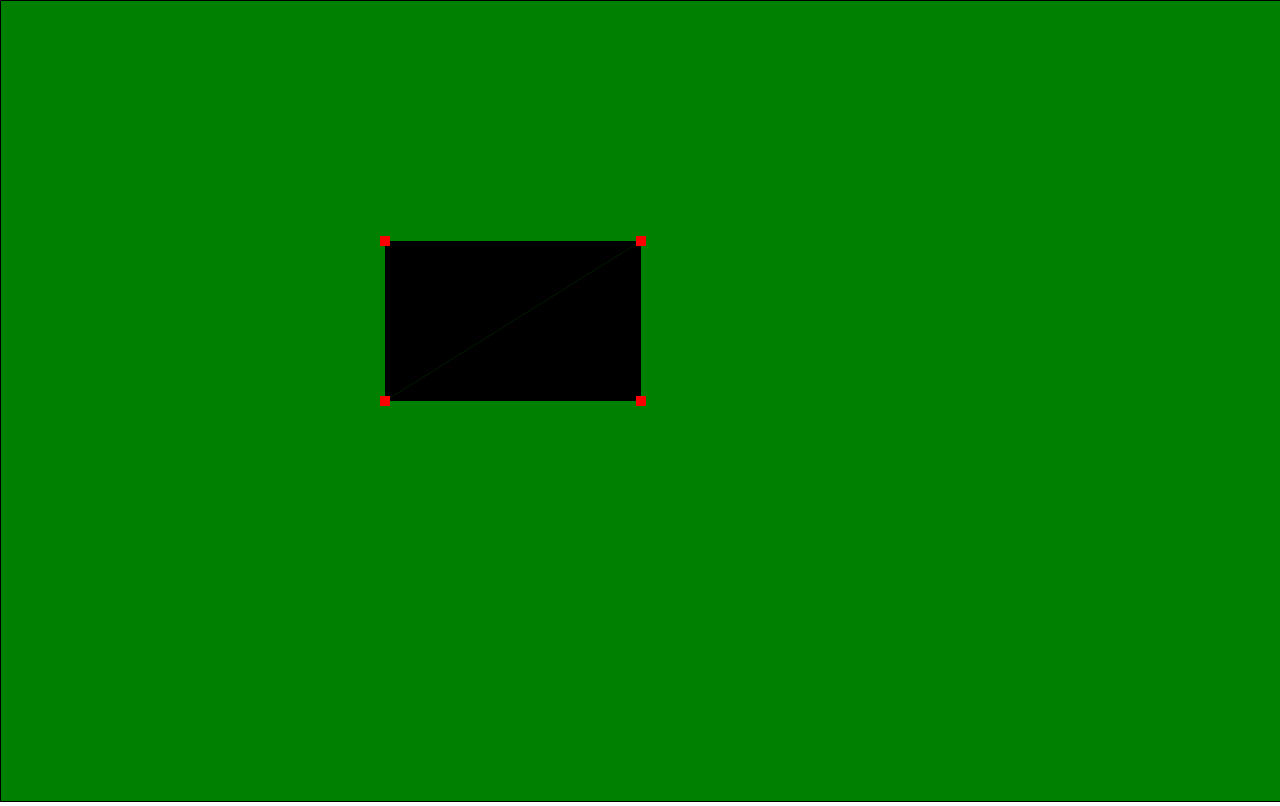
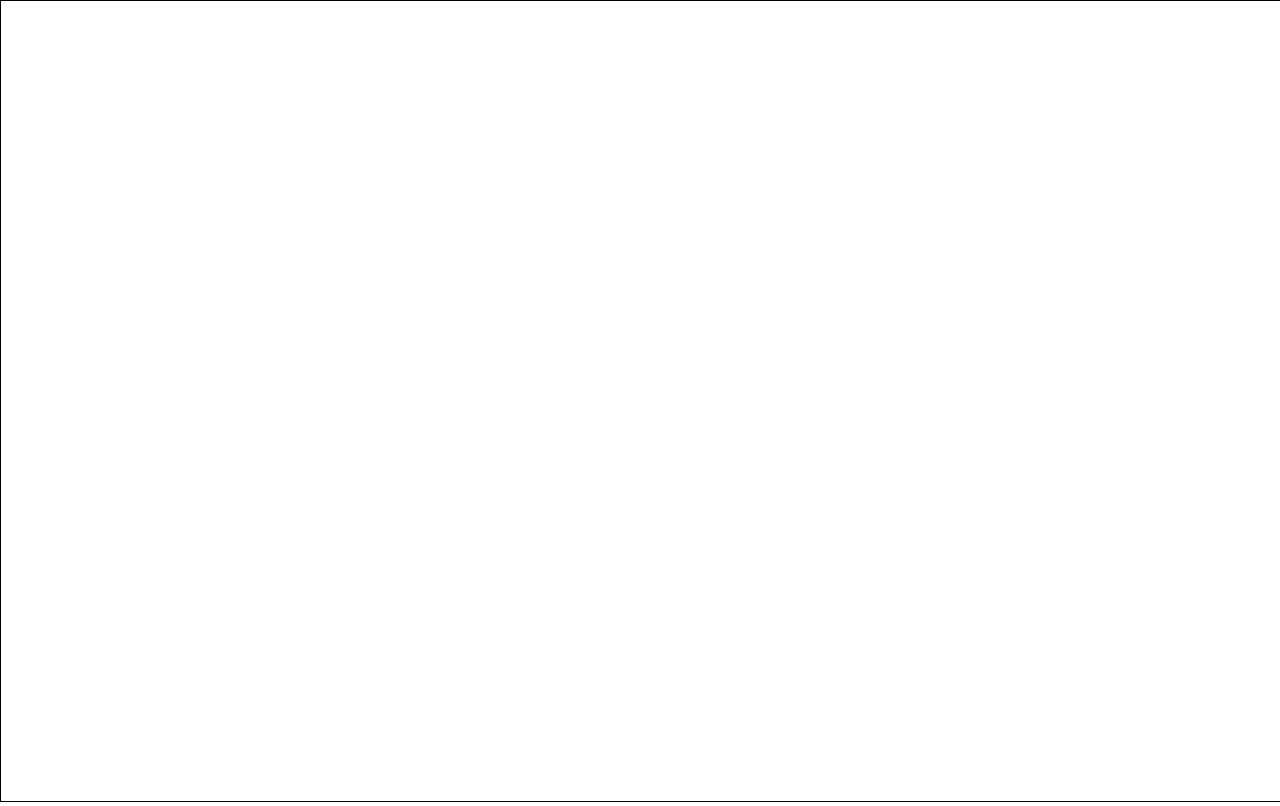
Before and after one commit to Aherovacation/htmlCanvas3D, a plain HTML site: page index.html in a window 1280 px wide. Drawn offline with Linux system fonts and the light colour scheme.

Commit message:
Removed custom storage class since there is a class in javascript that already has this name; Added the file event-managing.js to help manage the creation and removal of events; Started modifying files to focus on just rendering vertices without regards to any shape rendering; Simplified Triangle class and changed the class name 'Shape' to 'Object3D';

```diff
--- a/canvas-drawing.js
+++ b/canvas-drawing.js
@@ -35,68 +35,57 @@ function main(){
     context2d.fillRect(0, 0, canvas.width, canvas.height);
   });
 
+  setupEvents(canvas);
 
 
-  setupEvents(canvas);
-
-  let tri1 = new Triangle([10,0,0], [10,2,0], [10,0,2]);
-
-  console.log(tri1.getNormal());
-
-  let tri2 = new Triangle([10,2,2], [10,0,2], [10,2,0]);
-
-  console.log(tri2.getNormal());
-
-  // Current implementation is most comfortable at about 3000 vertices
-  //for(let i = 0; i < 3 * 1000; i++){
-    //vertexStorage.elements.push([Math.sin(i),0,Math.cos(i)]);
-  //}
 
   timeSinceLastFrame = Date.now();
 
   setInterval(drawLoop, 0, context2d, canvas);
 
-  setInterval(() => {console.log(accumulatedFrames); accumulatedFrames = 0;}, 1000);
+  //setInterval(() => {console.log(accumulatedFrames); accumulatedFrames = 0;}, 1000);
 
 }
 
 function drawLoop(context2d, canvas){
 
-  deltaTime = Date.now() - timeSinceLastFrame;
 
-  handleEvents(eventQueue, canvas);
 
-  eventQueue.queue = [];
+  // deltaTime = Date.now() - timeSinceLastFrame;
 
-  camera.turnCamera(deltaTime);
+  // handleEvents(eventQueue, canvas);
 
-  camera.moveCamera(deltaTime);
+  // eventQueue.queue = [];
 
-  let cameraFrame = vertexStorage.elements.map(vertex => convertToCameraFrame(vertex));
+  // camera.turnCamera(deltaTime);
 
-  let projectedVertices = cameraFrame.map(vertex => projectVertex(vertex));
+  // camera.moveCamera(deltaTime);
 
-  cameraFrame = null;
+  // let cameraFrame = vertexStorage.elements.map(vertex => convertToCameraFrame(vertex));
 
-  let screenCoordinates = projectedVertices.map(vertex => getScreenCoordinate(canvas.width, canvas.height, ...vertex));
+  // let projectedVertices = cameraFrame.map(vertex => projectVertex(vertex));
 
-  projectedVertices = null;
+  // cameraFrame = null;
 
-  context2d.fillStyle = "green";
-  context2d.fillRect(0, 0, canvas.width, canvas.height);
+  // let screenCoordinates = projectedVertices.map(vertex => getScreenCoordinate(canvas.width, canvas.height, ...vertex));
 
-  context2d.fillStyle = "black";
-  for(let i = 0; i < screenCoordinates.length; i += 3){
-    drawTriangle(context2d, rgb(0, 0, 0), [screenCoordinates[i], screenCoordinates[i+1], screenCoordinates[i+2]]);
-  }
+  // projectedVertices = null;
 
-  context2d.fillStyle = "red";
-  screenCoordinates.map(vertex2d => context2d.fillRect(vertex2d[0] - 5, vertex2d[1] - 5, 10, 10));
+  // context2d.fillStyle = "green";
+  // context2d.fillRect(0, 0, canvas.width, canvas.height);
 
-  screenCoordinates = null;
+  // context2d.fillStyle = "black";
+  // for(let i = 0; i < screenCoordinates.length; i += 3){
+  //   drawTriangle(context2d, rgb(0, 0, 0), [screenCoordinates[i], screenCoordinates[i+1], screenCoordinates[i+2]]);
+  // }
 
-  timeSinceLastFrame = Date.now();
+  // context2d.fillStyle = "red";
+  // screenCoordinates.map(vertex2d => context2d.fillRect(vertex2d[0] - 5, vertex2d[1] - 5, 10, 10));
 
-  accumulatedFrames++;
+  // screenCoordinates = null;
+
+  // timeSinceLastFrame = Date.now();
+
+  // accumulatedFrames++;
 
 }
--- /dev/null
+++ b/event-managing.js
@@ -0,0 +1,34 @@
+class EventManager {
+  constructor(){
+
+    // TODO: Make it so that each event key correlatex to an array of different callback functions
+    this.eventObject = {};
+
+    this.addEvent = function(event, callback){
+
+      if(!this.eventObject[event]) {
+
+        //console.log(`Adding event \n ${event}\nwith callback\n ${callback}`);
+
+        this.eventObject[event] = callback;
+
+        document.addEventListener(event, callback);
+
+      }
+
+    }
+    this.removeEvent = function(event, callback){
+
+      if(this.eventObject[event]) {
+
+        //console.log(`Removing event \n ${event}\nwith callback \n ${callback}`);
+
+        delete this.eventObject[event];
+
+        document.removeEventListener(event, callback);
+
+      }
+
+    }
+  }
+}
--- a/index.html
+++ b/index.html
@@ -10,6 +10,7 @@
   <canvas id="myCanvas">
     ERROR: Could not load canvas element
   </canvas>
+  <script src="event-managing.js"></script>
   <script src="error-handling.js"></script>
   <script src="utility.js"></script>
   <script src="cmath.js"> </script>
--- a/shape3d.js
+++ b/shape3d.js
@@ -9,17 +9,17 @@ class Vertex {
 }
 
 // A vertex is simply an array of three numbers each representing an x, y, and z coordinate i.e [x,y,z]
-class VertexStorage extends Storage {
+class VertexStorage {
   constructor() {
-    super();
+
+    this.elements = [];
 
     this.addVertices = vertexArray => {
-      let indices = [];
+      let index = vertexArray.length;
       for(let i = 0; i < vertexArray.length; i++){
-        indices.push(this.elements.length);
         this.elements.push(vertexArray[i]);
       }
-      return indices;
+      return index;
     }
 
   }
@@ -28,9 +28,10 @@ class VertexStorage extends Storage {
 let vertexStorage = new VertexStorage();
 
 // A line is an array of two vertices i.e. [v1,v2] or [[x1,y1,z1],[x2,y2,z2]] (truely the data is [[index to v1],[index to v2]])
-class LineStorage extends Storage {
+class LineStorage {
   constructor() {
-    super();
+
+    this.elements = [];
 
     this.addLines = vertexIndices => {
       let indices = [];
@@ -46,15 +47,15 @@ class LineStorage extends Storage {
 let lineStorage = new LineStorage();
 
 // Shapes are any number of lines and vertices
-class ShapeStorage extends Storage {
+class ShapeStorage {
   constructor() {
-    super();
+    this.elements = [];
   }
 }
 
 let shapeStorage = new ShapeStorage();
 
-class Shape {
+class Object3D {
   constructor() {
     this.position = [0, 0, 0];
     this.rotation = [
@@ -69,27 +70,23 @@ class Shape {
 
     this.translate = (x,y,z) => {this.translateX(x); this.translateY(y); this.translateZ(z);}
 
-    this.rotateX = x => {}
-    this.rotateY = y => {}
-    this.rotateZ = z => {}
+    // this.rotateX = x => {}
+    // this.rotateY = y => {}
+    // this.rotateZ = z => {}
 
     this.shapeIndex = shapeStorage.elements.length;
     shapeStorage.elements.push(this);
+
   }
 }
 
-class Triangle extends Shape {
-
-  static numTriangles = 0;
+class Triangle extends Object3D {
 
   constructor(v1 = [10,0,0], v2 = [12,2,0], v3 = [10,0,2]){
+
     super();
 
-    this.id = `t` + Triangle.numTriangles;
-
-    Triangle.numTriangles++;
-
-    this.vertexIndices = vertexStorage.addVertices([v1,v2,v3]);
+    this.vertexIndex = vertexStorage.addVertices([v1,v2,v3]);
     this.lineIndices = lineStorage.addLines(this.vertexIndices);
 
     this.getVertex = index => {return vertexStorage.elements[this.vertexIndices[index]]};
```
